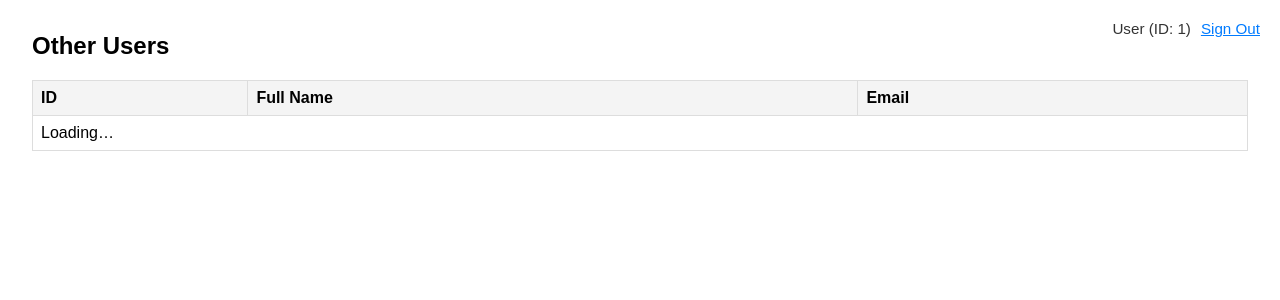
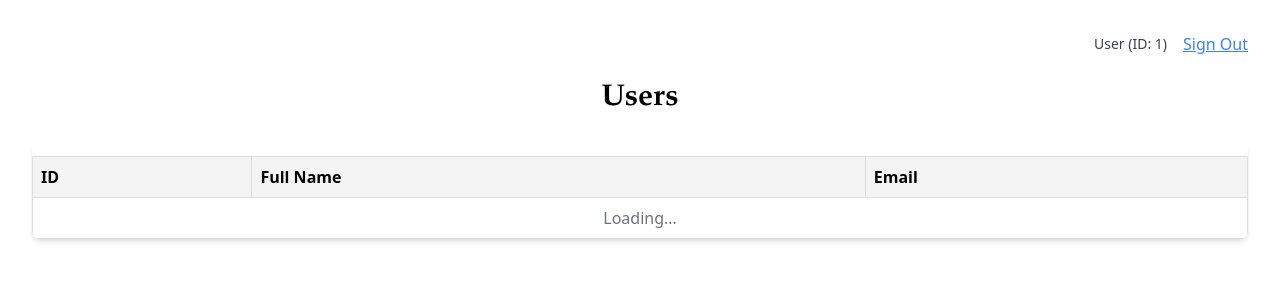
Before and after one commit to Arman-Mojaver/django-project, a Django app: page /users/1/ in a window 1280 px wide. Shown: the top 300 px of the page. Run offline with Django 3.2, Linux system fonts and the light colour scheme; tables that the repository leaves empty hold one stand-in row (values such as "Sample post"); data that the repository does not hold is empty; some libraries are stand-ins or nearby versions.

Commit message:
templates: add styling with tailwindcss and daisyui

```diff
--- a/jbl_chat/chat/templates/base.html
+++ b/jbl_chat/chat/templates/base.html
@@ -3,24 +3,32 @@
 <head>
   <meta charset="UTF-8" />
   <title>{% block title %}Chat App{% endblock %}</title>
+
+  <script src="https://cdn.tailwindcss.com"></script>
+  <script>
+    tailwind.config = {
+      plugins: [tailwindcss.daisyui],
+    };
+  </script>
   <script src="https://unpkg.com/htmx.org@1.9.2"></script>
-  {% block head_extra %}{% endblock %}
 </head>
-<body>
-  <div class="top-bar">
-    <span class="user-info">{{ user_fullname }} (ID: {{ user_id }})</span>
-    <a href="/login/" class="signout-link">Sign Out</a>
+
+<body class="bg-base-100 text-base-content font-sans p-8">
+
+  <div class="flex justify-end items-center gap-4 mb-6">
+    <span class="text-sm text-gray-700">{{ user_fullname }} (ID: {{ user_id }})</span>
+    <a href="/login/" class="btn btn-sm btn-outline btn-primary">Sign Out</a>
   </div>
 
+  <div class="container mx-auto">
     {% block content %}{% endblock %}
+  </div>
+
   {% block scripts %}{% endblock %}
-</body>
+
+  <div id="error" class="text-error mt-4"></div>
+
   <style>
-  body {
-    font-family: sans-serif;
-    margin: 2rem;
-  }
-
     table {
       width: 100%;
       border-collapse: collapse;
@@ -37,34 +45,23 @@
       background-color: #f4f4f4;
     }
 
-  #error {
-    color: red;
-    margin-top: 1rem;
-  }
-
-  .top-bar {
-  position: absolute;
-  top: 20px;
-  right: 20px;
-  display: flex;
-  align-items: center;
-  gap: 10px; /* space between username and sign out link */
-  font-family: sans-serif;
-}
-
-.user-info {
-  font-size: 0.95rem;
-  color: #333;
-}
-
-.signout-link {
-  font-size: 0.95rem;
-  color: #007bff;
+  a {
+    color: #3b82f6; /* Tailwind's blue-500 */
     text-decoration: underline;
     cursor: pointer;
+    transition: color 0.2s ease;
   }
+  a:hover,
+  a:focus {
+    color: #1e40af; /* Tailwind's blue-800 for hover */
+    outline: none;
+    text-decoration: underline;
+  }
+  a:focus-visible {
+    outline: 2px solid #2563eb; /* Tailwind's blue-600 */
+    outline-offset: 2px;
+  }
+  </style>
 
-
-
-
-</style>
+</body>
+</html>
--- a/jbl_chat/chat/templates/partials/message_row.html
+++ b/jbl_chat/chat/templates/partials/message_row.html
@@ -3,5 +3,5 @@
   <td>{{ message.content|escape }}</td>
   <td>{% if message.sender_id == request.user.id %}{{ user_fullname }}{% else %}{{ other_user_fullname }}{% endif %}</td>
   <td>{% if message.recipient_id == request.user.id %}{{ user_fullname }}{% else %}{{ other_user_fullname }}{% endif %}</td>
-  <td>{{ message.created_at|date:"Y-m-d H:i" }}</td>
+  <td>{{ message.created_at|date:"Y-m-d H:i:s" }}</td>
 </tr>
--- a/jbl_chat/chat/templates/users.html
+++ b/jbl_chat/chat/templates/users.html
@@ -3,21 +3,31 @@
 {% block title %}Users{% endblock %}
 
 {% block content %}
-<h2>Other Users</h2>
+<h2 class="text-3xl font-semibold text-center mb-6" style="font-family: Garamond, serif;">Users</h2>
+
+<div class="overflow-x-auto bg-white shadow-md rounded-lg">
   <table
     id="users-table"
+    class="table table-zebra w-full"
     hx-get="/api/users/{{ user_id }}/"
     hx-trigger="load"
     hx-swap="none"
     hx-on="htmx:afterOnLoad: renderTable(event.detail.xhr.response)"
   >
-  <thead>
-    <tr><th>ID</th><th>Full Name</th><th>Email</th></tr>
+    <thead class="bg-base-200">
+      <tr>
+        <th class="text-left">ID</th>
+        <th class="text-left">Full Name</th>
+        <th class="text-left">Email</th>
+      </tr>
     </thead>
     <tbody>
-    <tr><td colspan="3">Loading…</td></tr>
+      <tr>
+        <td colspan="3" class="text-center text-gray-500">Loading…</td>
+      </tr>
     </tbody>
   </table>
+</div>
 {% endblock %}
 
 {% block scripts %}
@@ -29,17 +39,12 @@
     const tbody = document.querySelector('#users-table tbody');
     tbody.innerHTML = '';
 
-    if (!data || data.length === 0) {
-      tbody.innerHTML = '<tr><td colspan="3"><em>No users found.</em></td></tr>';
-      return;
-    }
-
     data.forEach(u => {
       const tr = document.createElement('tr');
       const href = `/messages/${currentUserId}/${u.id}/`;
       tr.innerHTML = `
         <td>${u.id}</td>
-        <td><a href="${href}">${u.fullname}</a></td>
+        <td><a href="${href}" class="link link-primary">${u.fullname}</a></td>
         <td>${u.email}</td>
       `;
       tbody.appendChild(tr);
```
Also changed, not shown: jbl_chat/chat/templates/messages.html (+30 -8 lines). Lines whose indentation alone changed are shown as unchanged.
